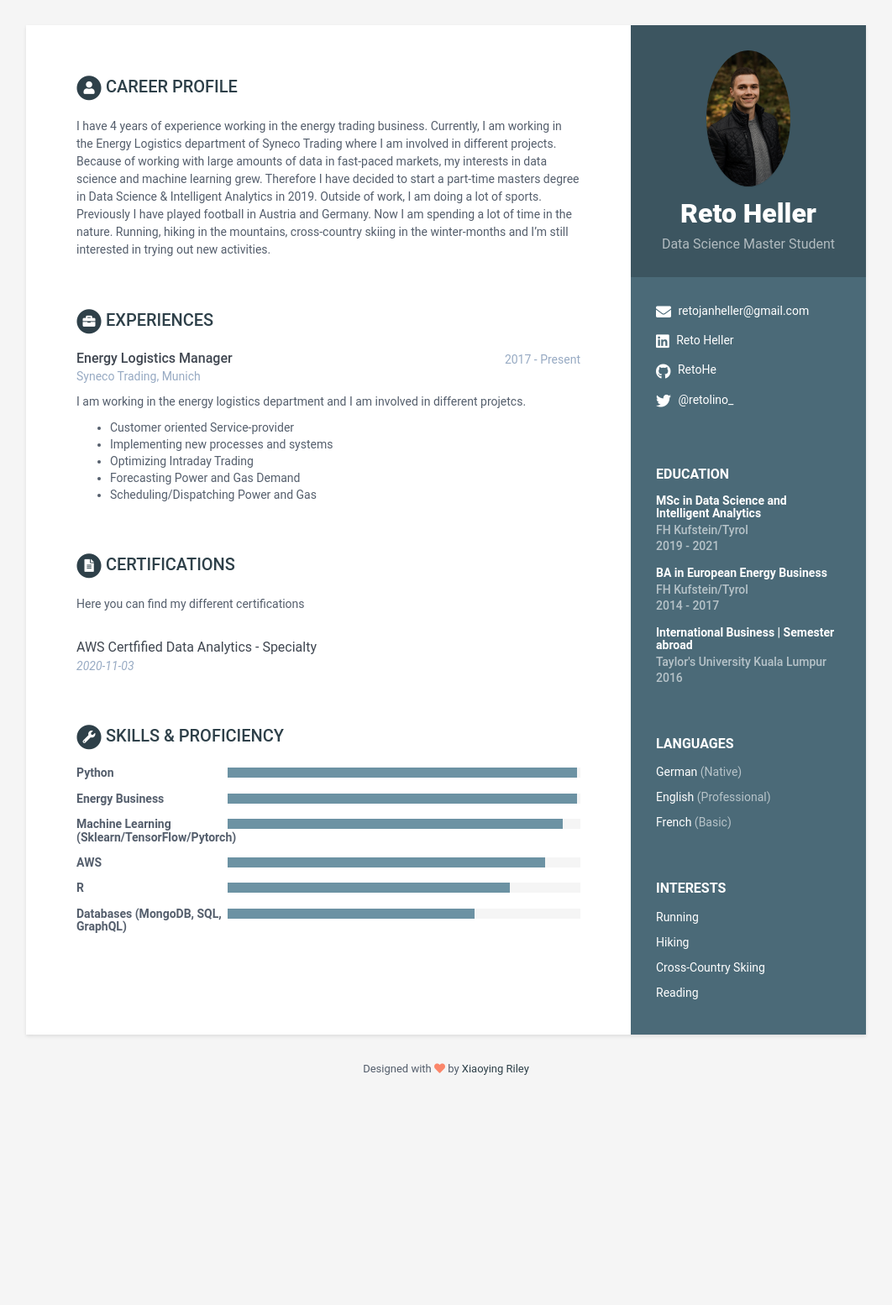
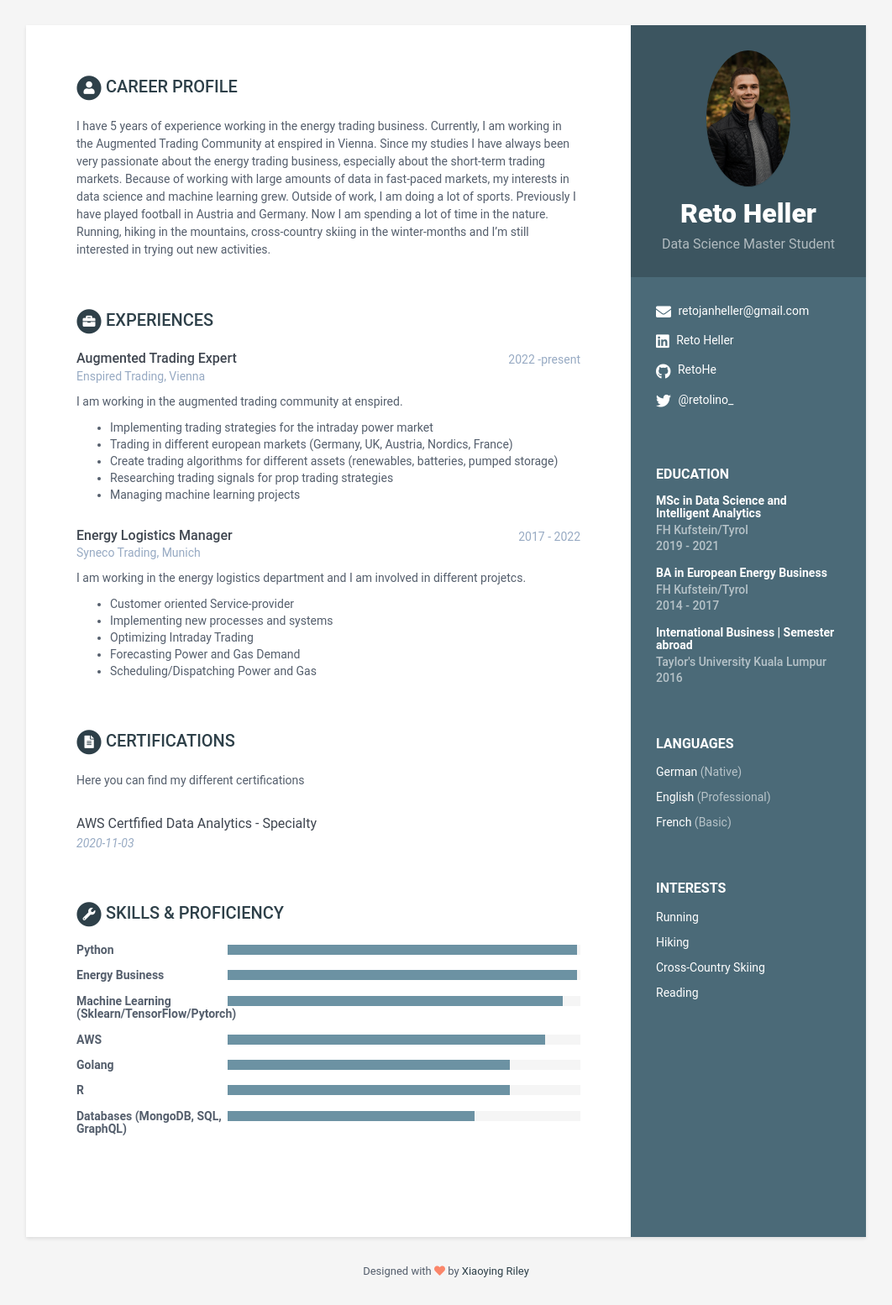
Before and after one commit to RetoHe/retos-resume, a Jekyll site: the page built from index.html, in a window 1280 px wide. Shown: the whole page at 84% size, without its empty margins (109-1171 px from the left). Built offline with Jekyll 4.4.1, drawn with Linux system fonts in a browser that asks for light colours; before the commit the page ends 1313 px from its top, so only the background shows below that.

Commit message:
Update data.yml

```diff
--- a/_data/data.yml
+++ b/_data/data.yml
@@ -47,8 +47,9 @@ sidebar:
 career-profile:
     title: Career Profile
     summary: |
-      I have 4 years of experience working in the energy trading business. Currently, I am working in the Energy Logistics department of Syneco Trading where I am involved in different projects.
-      Because of working with large amounts of data in fast-paced markets, my interests in data science and machine learning grew. Therefore I have decided to start a part-time masters degree in Data Science & Intelligent Analytics in 2019.
+      I have 5 years of experience working in the energy trading business. Currently, I am working in the Augmented Trading Community at enspired in Vienna.
+      Since my studies I have always been very passionate about the energy trading business, especially about the short-term trading markets.
+      Because of working with large amounts of data in fast-paced markets, my interests in data science and machine learning grew.
       Outside of work, I am doing a lot of sports. Previously I have played football in Austria and Germany. Now I am spending a lot of time in the nature. Running, hiking in the mountains, cross-country skiing in the winter-months and I'm still interested in trying out new activities.
 
 education:
@@ -92,8 +93,25 @@ education:
           - Bullet point
 
 experiences:
+
+    - role: Augmented Trading Expert
+      time: 2022 -present
+      company: Enspired Trading, Vienna
+      details:
+        I am working in the augmented trading community at enspired.
+
+           - Implementing trading strategies for the intraday power market
+
+           - Trading in different european markets (Germany, UK, Austria, Nordics, France)
+
+           - Create trading algorithms for different assets (renewables, batteries, pumped storage)
+
+           - Researching trading signals for prop trading strategies
+
+           - Managing machine learning projects
+
     - role: Energy Logistics Manager
-      time: 2017 - Present
+      time: 2017 - 2022
       company: Syneco Trading, Munich
       details:
         I am working in the energy logistics department and I am involved in different projetcs.
@@ -145,6 +163,9 @@ skills:
       - name: AWS
         level: 90%
 
+      - name: Golang
+        level: 80%
+
       - name: R
         level: 80%
 
```
